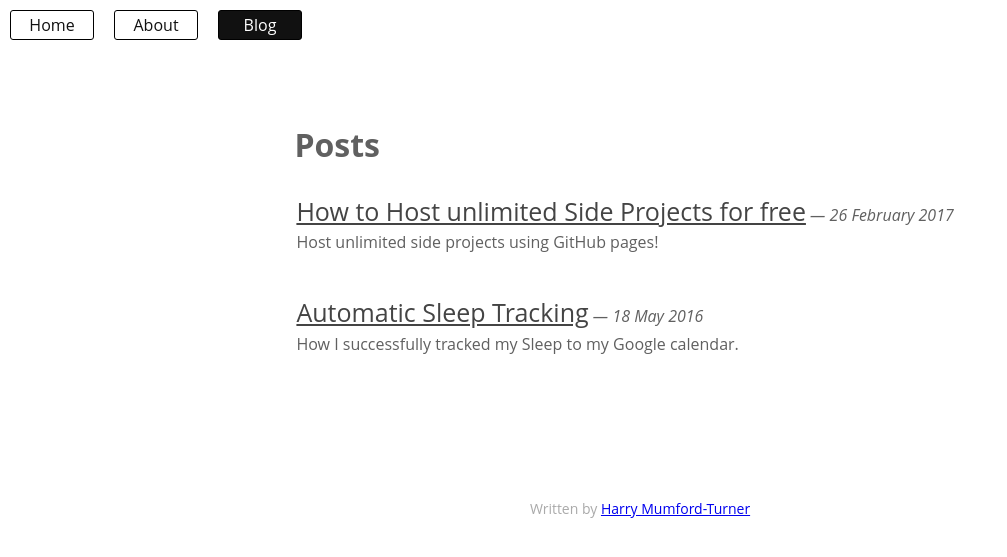
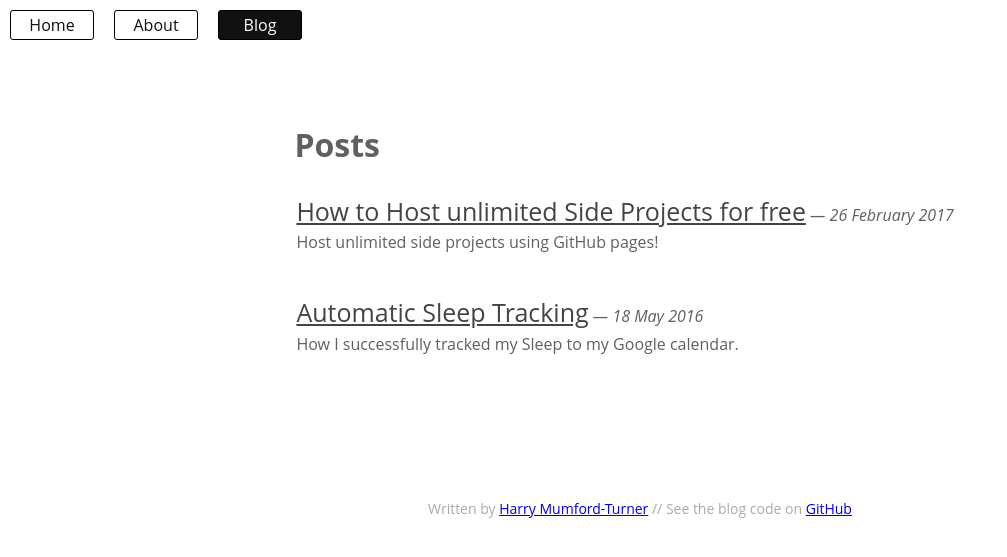
Before and after one commit to harrymt/blog, a Jekyll site: the page built from index.html, in a window 1280 px wide. Shown: the top 557 px of the page, without its empty margins (0-1007 px from the left). Built offline with Jekyll 4.4.1, drawn with Linux system fonts in a browser that asks for light colours.

Commit message:
Added link to github in footer

```diff
--- a/_includes/footer.html
+++ b/_includes/footer.html
@@ -1,2 +1,4 @@
 
-<p class="footer">Written by <a href="//harrymt.com">Harry Mumford-Turner</a></p>
+<div class="footer">
+<p>Written by <a href="//harrymt.com">Harry Mumford-Turner</a> // See the blog code on <a href="//github.com/harrymt/harrymt.github.io">GitHub</a></p>
+</div>
```
